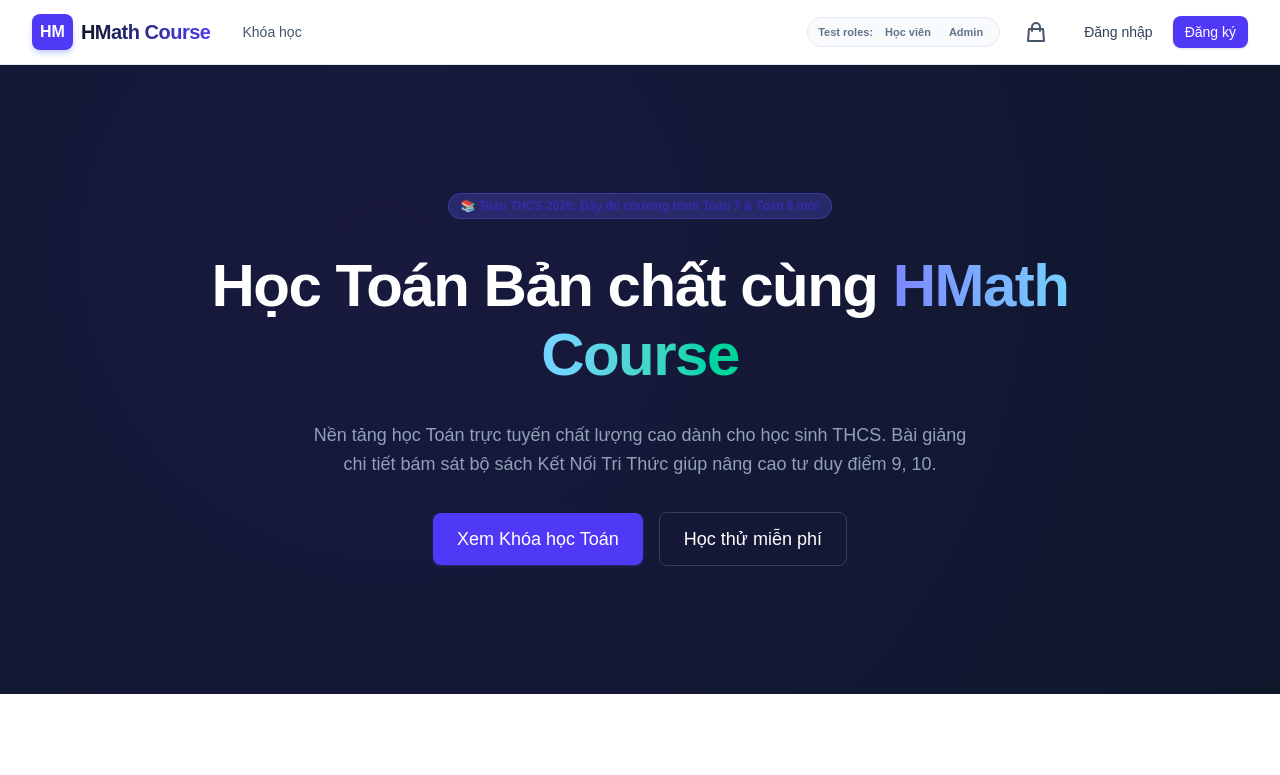
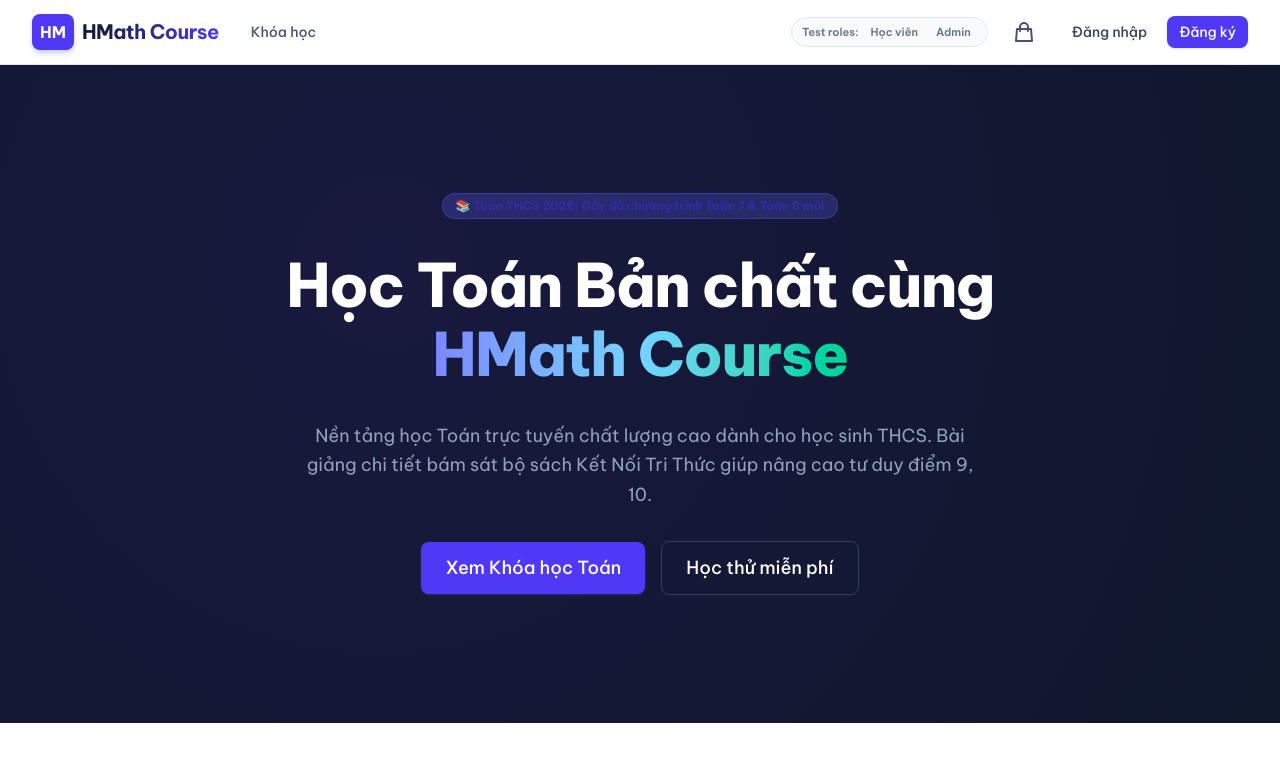
Before and after one commit to maihoabd/hmathcourse, a Next.js app: page / in a window 1280 px wide. Shown: the top 775 px of the page. Built offline with nearby package versions, Linux system fonts and the light colour scheme.

Commit message:
fix: override body font-family to enforce Be Vietnam Pro and resolve Vietnamese character distortion

```diff
--- a/src/app/globals.css
+++ b/src/app/globals.css
@@ -22,5 +22,5 @@
 body {
   background: var(--background);
   color: var(--foreground);
-  font-family: Arial, Helvetica, sans-serif;
+  font-family: var(--font-be-vietnam-pro), sans-serif;
 }
```
